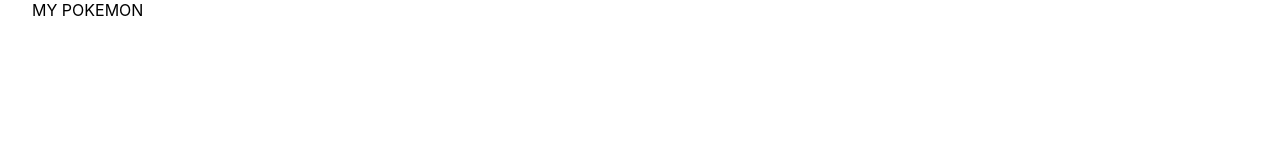
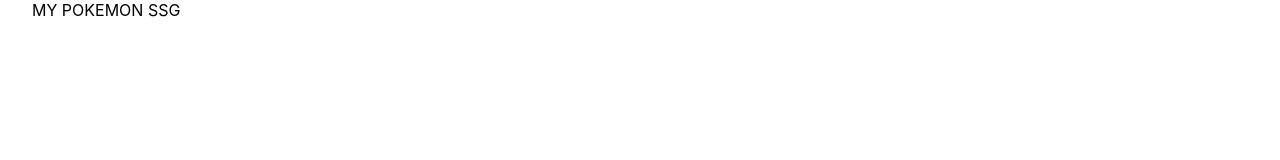
Before and after one commit to DavidLlobet/W08CH01, a Next.js app: page / in a window 1280 px wide. Shown: the top 160 px of the page. Built offline with nearby package versions, Linux system fonts and the light colour scheme.

Commit message:
Add SSG text to Link in index.js

```diff
--- a/pages/index.js
+++ b/pages/index.js
@@ -14,7 +14,7 @@ export default function Home() {
       <header className="d-flex justify-content-center py-3">
         {/* <Link className="nav-link">POKEMON</Link> */}
         <Link className="nav-link" href="/MyPokemon">
-          MY POKEMON
+          MY POKEMON SSG
         </Link>
       </header>
 
```
